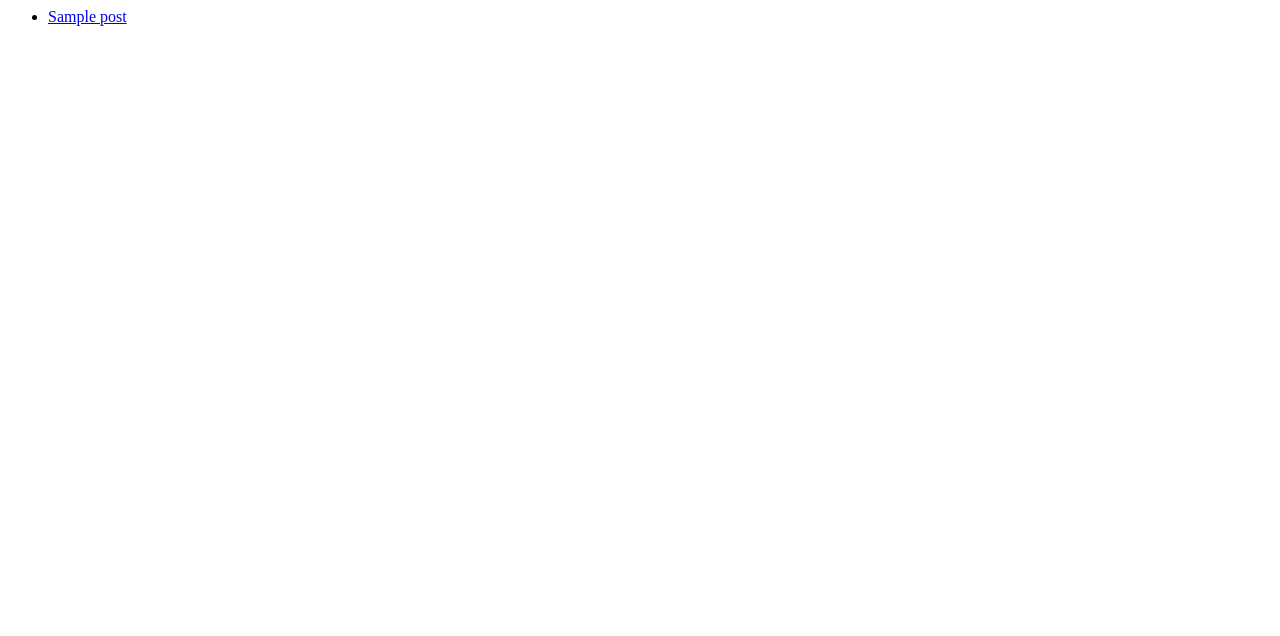
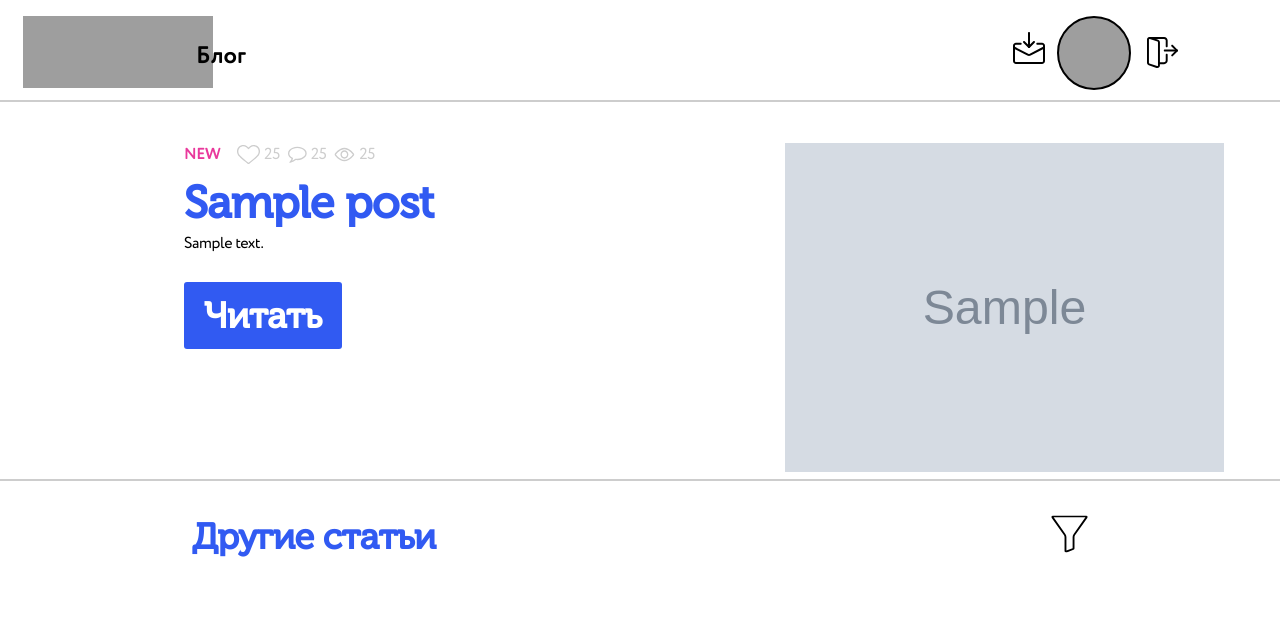
Before and after one commit to D3kion/kodland-interview-task, a Django app: page / in a window 1280 px wide. Before the commit the part shown is almost empty. Shown: the top 636 px of the page. Run offline with Django 3.2, Linux system fonts and the light colour scheme; tables that the repository leaves empty hold one stand-in row (values such as "Sample post"); grey boxes marked "Sample" are stand-in pictures; grey boxes are pictures that could not be loaded.

Commit message:
Implemented Index page

```diff
--- a/app/app/settings.py
+++ b/app/app/settings.py
@@ -110,7 +110,7 @@ AUTH_PASSWORD_VALIDATORS = [
 # Internationalization
 # https://docs.djangoproject.com/en/3.0/topics/i18n/
 
-LANGUAGE_CODE = 'en-us'
+LANGUAGE_CODE = 'ru-ru'
 
 TIME_ZONE = 'Europe/Moscow'
 
@@ -124,6 +124,7 @@ USE_TZ = True
 # Static files (CSS, JavaScript, Images)
 # https://docs.djangoproject.com/en/3.0/howto/static-files/
 
+STATIC_ROOT = './static/'
 STATIC_URL = '/static/'
 
 MEDIA_ROOT = './media/'
--- a/app/app/urls.py
+++ b/app/app/urls.py
@@ -15,8 +15,11 @@ Including another URLconf
 """
 from django.contrib import admin
 from django.urls import path, include
+from django.conf import settings
+from django.conf.urls.static import static
 
 urlpatterns = [
     path('', include('blog.urls')),
     path('admin/', admin.site.urls),
-]
+] + static(settings.STATIC_URL, document_root=settings.STATIC_ROOT) \
++ static(settings.MEDIA_URL, document_root=settings.MEDIA_ROOT)
--- /dev/null
+++ b/app/blog/static/blog/style.css
@@ -0,0 +1,322 @@
+@font-face {
+  font-family: Circe Rounded Bold;
+  src: url(fonts/CirceRounded-Bold.woff);
+}
+@font-face {
+  font-family: Circe Rounded;
+  src: url(fonts/CirceRounded-Regular.woff);
+}
+@font-face {
+  font-family: Museo Cyrl;
+  src: url(fonts/Museocyrl500.woff);
+}
+
+/**
+ * UI
+ */
+.kodland__ui_likes,
+.kodland__ui_comments,
+.kodland__ui_views {
+  display: flex;
+  align-items: center;
+  height: 23px;
+
+  font-family: Circe Rounded;
+  font-size: 16px;
+  line-height: 20px;
+  letter-spacing: -0.416667px;
+
+  color: #CDCDCD;
+}
+
+.kodland__ui_likes-icon,
+.kodland__ui_comments-icon,
+.kodland__ui_views-icon {
+  margin-right: 4px;
+}
+
+.kodland__ui_likes-icon {
+  content: url(images/like.svg);
+}
+
+.kodland__ui_comments-icon {
+  content: url(images/comments.svg);
+}
+
+.kodland__ui_views-icon {
+  content: url(images/views.svg);
+}
+
+/**
+ * NAVBAR
+ */
+.kodland__navbar {
+  height: 102px;
+  background-color: #FFF;
+  border-bottom: 2px solid #CDCDCD;
+  box-shadow: none;
+}
+
+.kodland__navbar_logo {
+  position: absolute;
+  width: 190px;
+  height: 72.28px;
+  left: 23px;
+  top: 16px;
+
+  background: url(images/Logo_Kodland.svg);
+}
+
+.kodland__navbar_pagename {
+  position: absolute;
+  left: 196px;
+  top: 41px;
+
+  font-family: Circe Rounded Bold;
+  font-size: 24px;
+  line-height: 31px;
+
+  color: #010101;
+}
+
+.kodland__navbar-menu {
+  position: absolute;
+  top: 16px;
+  right: 51px;
+}
+
+.kodland__navbar-menu__item {
+  position: absolute;
+}
+.kodland__navbar-menu__email {
+  width: 32px;
+  height: 32px;
+  right: 184px;
+  margin-top: 16px;
+
+  background: url(images/email.svg);
+}
+
+.kodland__navbar-menu__profile {
+  width: 74px;
+  height: 74px;
+  right: 98px;
+
+  background: url(images/Uchenik.svg);
+  border: 2px solid #010101;
+  border-radius: 50%;
+  box-sizing: border-box;
+}
+
+.kodland__navbar-menu__logout {
+  width: 31px;
+  height: 31px;
+  right: 51px;
+  margin-top: 21px;
+
+  background: url(images/logout.svg);
+}
+
+/**
+ * PROMO POST
+ */
+.kodland__promo-post {
+  margin-top: 41px;
+  margin-bottom: 0;
+  margin-left: 13.5%;
+}
+
+.kodland__promo-post .col {
+  height: 100%;
+}
+
+.kodland__promo-post_attributes {
+  display: flex;
+  align-items: center;
+  margin-bottom: 11px;
+}
+
+.kodland__promo-post_attributes_new {
+  font-family: Circe Rounded Bold;
+  font-size: 16px;
+  line-height: 20px;
+  letter-spacing: -0.416667px;
+
+  color: #E9399C;
+}
+
+.kodland__promo-post_attributes_likes {
+  margin-left: 17px;
+}
+
+.kodland__promo-post_attributes_comments,
+.kodland__promo-post_attributes_views {
+  margin-left: 8px;
+}
+
+.kodland__promo-post_title {
+  margin-bottom: 4px;
+
+  font-family: Museo Cyrl;
+  font-size: 45px;
+  font-weight: 900;
+  line-height: 52px;
+  letter-spacing: -0.416667px;
+
+  color: #315AF2;
+}
+
+.kodland__promo-post_content {
+  width: 60%;
+
+  font-family: Circe Rounded;
+  font-size: 16px;
+  line-height: 22px;
+  font-weight: normal;
+  letter-spacing: -0.416667px;
+
+  color: #000000;
+}
+
+.kodland__promo-post_read {
+  margin-top: 27px;
+  margin-bottom: 57px;
+  padding: 12px 20px;
+
+  background: #315AF2;
+  border: 0;
+  border-radius: 3px;
+
+  font-family: Museo Cyrl;
+  font-size: 36px;
+  line-height: 43px;
+  font-weight: 700;
+  letter-spacing: -0.416667px;
+  color: #FFF;
+  cursor: pointer;
+}
+
+.kodland__promo-post_image {
+  position: relative;
+  width: 100%;
+  right: 3em;
+  height: auto;
+  margin: auto 0;
+}
+
+/**
+ * OTHER POSTS
+ */
+.kodland__posts {
+  width: 100%;
+  border-top: 2px solid #CDCDCD;
+}
+
+.kodland__posts .container {
+  margin-top: 46px;
+}
+
+.kodland__posts_title {
+  font-family: Museo Cyrl;
+  font-size: 36px;
+  font-weight: 900;
+  line-height: 20px;
+  letter-spacing: -0.416667px;
+  color: #315AF2;
+}
+
+.kodland__posts_filter {
+  width: 37.1px;
+  height: 38px;
+  margin-top: -.75em;
+  float: right;
+
+  content: url(images/filter.svg);
+}
+
+.kodland__posts_list {
+  margin-top: 32px;
+}
+
+.kodland__posts_list .row {
+  display: flex;
+}
+
+.kodland__posts_list .row:not(:first-child) {
+  margin-top: 25px;
+}
+
+.kodland__posts_list .row .col:not(:first-child) {
+  margin-left: 17px;
+}
+
+.kodland__posts_item {
+  display: flex;
+  flex-direction: column;
+  height: 300px;
+  width: 100%;
+  max-width: 34%;
+
+  background: #FFFFFF;
+  border: 2px solid #CDCDCD;
+  border-radius: 3px;
+}
+
+.kodland__posts_item:hover {
+  border: 2px solid #E2EDF8;
+  box-shadow: 0px 2px 10px #E2EDF8;
+  cursor: pointer;
+}
+
+.kodland__posts_item-pubdate {
+  margin-top: .5em;
+  margin-left: .75em;
+
+  font-family: Circe Rounded;
+  font-size: 12px;
+  line-height: 20px;
+
+  letter-spacing: -0.416667px;
+
+  color: #979797;
+}
+
+.kodland__posts_item-image {
+  margin-top: .2em;
+  width: auto;
+  height: 50%;
+}
+
+.kodland__posts_item-title {
+  margin-top: 23px;
+
+  font-family: Circe Rounded;
+  font-size: 24px;
+  line-height: 28px;
+
+  text-align: center;
+  letter-spacing: -0.416667px;
+  overflow: hidden;
+  text-overflow: ellipsis;
+
+  color: #315AF2;
+}
+
+.kodland__posts_item-attributes {
+  display: flex;
+  margin-top: auto;
+  margin-bottom: .75em;
+}
+
+.kodland__posts_item-attributes_likes {
+  margin-left: .5em;
+}
+
+.kodland__posts_item-attributes_comments {
+  margin-left: 1em;
+}
+
+.kodland__posts_item-attributes_views {
+  margin-right: .5em;
+  margin-left: auto;
+}
--- /dev/null
+++ b/app/blog/templates/blog/_layout.html
@@ -0,0 +1,35 @@
+{% load static %}
+<!DOCTYPE html>
+<html lang="en">
+
+<head>
+  <meta charset="UTF-8">
+  <meta name="viewport" content="width=device-width, initial-scale=1.0">
+  <title>Kodland</title>
+  <link rel="stylesheet" href="https://cdnjs.cloudflare.com/ajax/libs/materialize/1.0.0/css/materialize.min.css">
+  <link rel="stylesheet" type="text/css" href="{% static 'blog/style.css' %}">
+</head>
+
+<body>
+  <header>
+    <nav class="kodland__navbar">
+      <a href="#" class="kodland__navbar_logo"></a>
+      <span class="kodland__navbar_pagename">
+        {% block header %}Блог{% endblock %}
+      </span>
+      <div class="kodland__navbar-menu">
+        <a href="#" class="kodland__navbar-menu__item kodland__navbar-menu__email"></a>
+        <a href="#" class="kodland__navbar-menu__item kodland__navbar-menu__profile"></a>
+        <a href="#" class="kodland__navbar-menu__item kodland__navbar-menu__logout"></a>
+      </div>
+    </nav>
+
+  </header>
+  <main>
+    {% block content %}
+    {% endblock %}
+  </main>
+  <script src="https://cdnjs.cloudflare.com/ajax/libs/materialize/1.0.0/js/materialize.min.js"></script>
+</body>
+
+</html>
--- a/app/blog/templates/blog/index.html
+++ b/app/blog/templates/blog/index.html
@@ -1,9 +1,80 @@
-{% if posts %}
-    <ul>
-    {% for x in posts %}
-        <li><a href="#">{{ x.title }}</a></li>
-    {% endfor %}
-    </ul>
-{% else %}
-    <p>No posts are available.</p>
-{% endif %}
+{% extends 'blog/_layout.html' %}
+{% load static %}
+{% load tz %}
+
+{% block header %}
+Блог
+{% endblock %}
+
+{% block content %}
+<div class="row kodland__promo-post">
+  <div class="col s7">
+    <div class="kodland__promo-post_attributes">
+      <span class="kodland__promo-post_attributes_new">NEW</span>
+      <a href="#" class="kodland__ui_likes kodland__promo-post_attributes_likes">
+        <span class="kodland__ui_likes-icon"></span>
+        <span>25</span>
+      </a>
+      <a href="#" class="kodland__ui_comments kodland__promo-post_attributes_comments">
+        <span class="kodland__ui_comments-icon"></span>
+        <span>25</span>
+      </a>
+      <a href="#" class="kodland__ui_views kodland__promo-post_attributes_views">
+        <span class="kodland__ui_views-icon"></span>
+        <span>25</span>
+      </a>
+    </div>
+    <div class="kodland__promo-post_title">
+      {{ last_post.title }}
+    </div>
+    <div class="kodland__promo-post_content">
+      {{ last_post.content }}
+    </div>
+    <button class="kodland__promo-post_read">
+      Читать
+    </button>
+  </div>
+  <div class="col s5">
+    <img class="kodland__promo-post_image" src="{{ last_post.image.url }}">
+  </div>
+</div>
+<div class="kodland__posts">
+  <div class="container">
+    <span class="kodland__posts_title">Другие статьи</span>
+    <a href="#" class="kodland__posts_filter"></a>
+    <div class="kodland__posts_list">
+      {% if posts %}
+      {% for y in posts %}
+      <div class="row">
+        {% for x in y %}
+        <div class="col kodland__posts_item">
+          <span class="kodland__posts_item-pubdate">
+            {{ x.pub_date|date:'d E Y H:i' }}
+          </span>
+          <img class="kodland__posts_item-image" src="{{ x.image.url }}">
+          <span class="kodland__posts_item-title">{{ x.title }}</span>
+          <div class="kodland__posts_item-attributes">
+            <a href="#" class="kodland__ui_likes kodland__posts_item-attributes_likes">
+              <span class="kodland__ui_likes-icon"></span>
+              <span>25</span>
+            </a>
+            <a href="#" class="kodland__ui_comments kodland__posts_item-attributes_comments">
+              <span class="kodland__ui_comments-icon"></span>
+              <span>25</span>
+            </a>
+            <a href="#" class="kodland__ui_views kodland__posts_item-attributes_views">
+              <span class="kodland__ui_views-icon"></span>
+              <span>25</span>
+            </a>
+          </div>
+        </div>
+        {% endfor %}
+      </div>
+      {% endfor %}
+      {% else %}
+      <p>Нет статей. :(</p>
+      {% endif %}
+    </div>
+  </div>
+</div>
+{% endblock %}
--- a/app/blog/views.py
+++ b/app/blog/views.py
@@ -4,8 +4,14 @@ from .models import Post
 
 
 def index(req):
-    latest_posts = Post.objects.order_by('-pub_date')[:10]
-    return render(req, 'blog/index.html', {'posts': latest_posts})
+    posts = Post.objects.order_by('-pub_date')[:10]
+    ctx = {
+        'last_post': posts.first(),
+        # Triplets of posts (Horrible hard code)
+        'posts': [posts[1:4], posts[4:7], posts[7:10]],
+    }
+
+    return render(req, 'blog/index.html', ctx)
 
 
 def create_post(req):
```
Also changed, not shown: README.md, app/blog/static/blog/fonts/CirceRounded-Bold.woff (added), app/blog/static/blog/fonts/CirceRounded-Regular.woff (added), app/blog/static/blog/fonts/Museocyrl500.woff (added), app/blog/static/blog/images/Logo_Kodland.svg (added), app/blog/static/blog/images/Uchenik.svg (added), app/blog/static/blog/images/comments.svg (added), app/blog/static/blog/images/email.svg (added), app/blog/static/blog/images/filter.svg (added), app/blog/static/blog/images/like.svg (added), app/blog/static/blog/images/logout.svg (added), app/blog/static/blog/images/test_post_image.png (added), app/blog/static/blog/images/views.svg (added), 1 other file.
